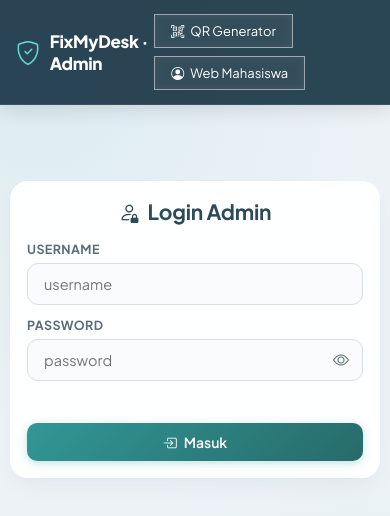
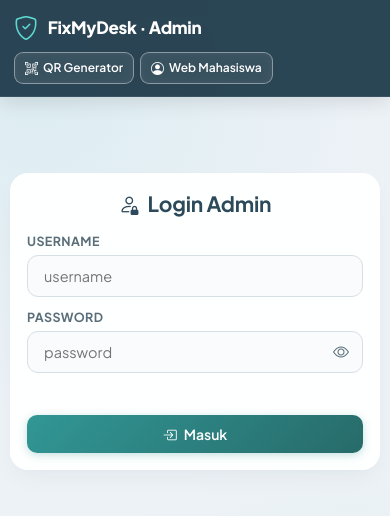
Before and after one commit to arzakisaid7-jpg/FixMyDesk, a plain HTML site: page fixmydesk-admin.html in a window 390 px wide. Drawn offline with nearby package versions, Linux system fonts and the light colour scheme; no server answers.

Commit message:
gasin om

```diff
--- a/fixmydesk-admin.html
+++ b/fixmydesk-admin.html
@@ -178,18 +178,57 @@
       background: #d9e4ec;
     }
 
-    .keluar {
-      background: rgba(255, 255, 255, 0.1);
+    .keluar,
+    .tombol-header {
+      background: rgba(255, 255, 255, 0.12);
       color: var(--putih);
-      border: 1.5px solid rgba(255, 255, 255, .5);
-      padding: 8px 16px;
+      border: 1px solid rgba(255, 255, 255, 0.4);
+      height: 36px;
+      padding: 0 14px;
       font-size: 13px;
+      font-weight: 600;
+      font-family: inherit;
+      border-radius: 9px;
+      text-decoration: none;
+      cursor: pointer;
+      display: inline-flex;
+      align-items: center;
+      justify-content: center;
+      gap: 7px;
       backdrop-filter: blur(4px);
+      -webkit-backdrop-filter: blur(4px);
+      transition: all 0.15s ease-in-out;
+      box-sizing: border-box;
+      line-height: 1;
+      white-space: nowrap;
+      margin: 0;
     }
 
-    .keluar:hover {
-      background: rgba(255, 255, 255, 0.2);
-      border-color: rgba(255, 255, 255, .8);
+    .keluar:hover,
+    .tombol-header:hover {
+      background: rgba(255, 255, 255, 0.22);
+      border-color: rgba(255, 255, 255, 0.8);
+      color: var(--putih);
+      transform: translateY(-1px);
+    }
+
+    .keluar:active,
+    .tombol-header:active {
+      transform: translateY(0);
+    }
+
+    .keluar i,
+    .tombol-header i {
+      font-size: 14px;
+      display: inline-flex;
+      align-items: center;
+    }
+
+    .header-kanan {
+      display: flex;
+      align-items: center;
+      gap: 8px;
+      flex-wrap: wrap;
     }
 
     .galat {
@@ -567,10 +606,26 @@
     /* ===== RESPONSIVE ===== */
     @media (max-width: 600px) {
       header {
-        padding: 14px 16px;
+        padding: 12px 14px;
+        flex-wrap: wrap;
+        gap: 10px;
       }
       header h1 {
         font-size: 17px;
+      }
+      .header-kanan {
+        gap: 6px;
+      }
+      .tombol-header,
+      .keluar {
+        height: 32px;
+        padding: 0 10px;
+        font-size: 12px;
+        gap: 5px;
+      }
+      .tombol-header i,
+      .keluar i {
+        font-size: 13px;
       }
       main {
         padding: 16px 10px;
@@ -671,10 +726,10 @@
 <body>
   <header>
     <h1><i class="bi bi-shield-check"></i> FixMyDesk · Admin</h1>
-    <div style="display:flex;align-items:center;gap:8px;flex-wrap:wrap;">
-      <a href="fixmydesk-qr-generator.html" target="_blank" class="keluar" style="text-decoration:none;display:inline-flex;align-items:center;gap:6px;" title="Buka generator QR properti"><i class="bi bi-qr-code-scan"></i> <span>QR Generator</span></a>
-      <a href="fixmydesk-mahasiswa.html" target="_blank" class="keluar" style="text-decoration:none;display:inline-flex;align-items:center;gap:6px;" title="Buka tampilan mahasiswa"><i class="bi bi-person-circle"></i> <span>Web Mahasiswa</span></a>
-      <button class="keluar hidden" id="tombolKeluar" onclick="logout()"><i class="bi bi-box-arrow-right"></i> Keluar</button>
+    <div class="header-kanan">
+      <a href="fixmydesk-qr-generator.html" target="_blank" class="tombol-header keluar" title="Buka generator QR properti"><i class="bi bi-qr-code-scan"></i> <span>QR Generator</span></a>
+      <a href="fixmydesk-mahasiswa.html" target="_blank" class="tombol-header keluar" title="Buka tampilan mahasiswa"><i class="bi bi-person-circle"></i> <span>Web Mahasiswa</span></a>
+      <button type="button" class="tombol-header keluar hidden" id="tombolKeluar" onclick="logout()" title="Keluar dari akun admin"><i class="bi bi-box-arrow-right"></i> <span>Keluar</span></button>
     </div>
   </header>
 
```
